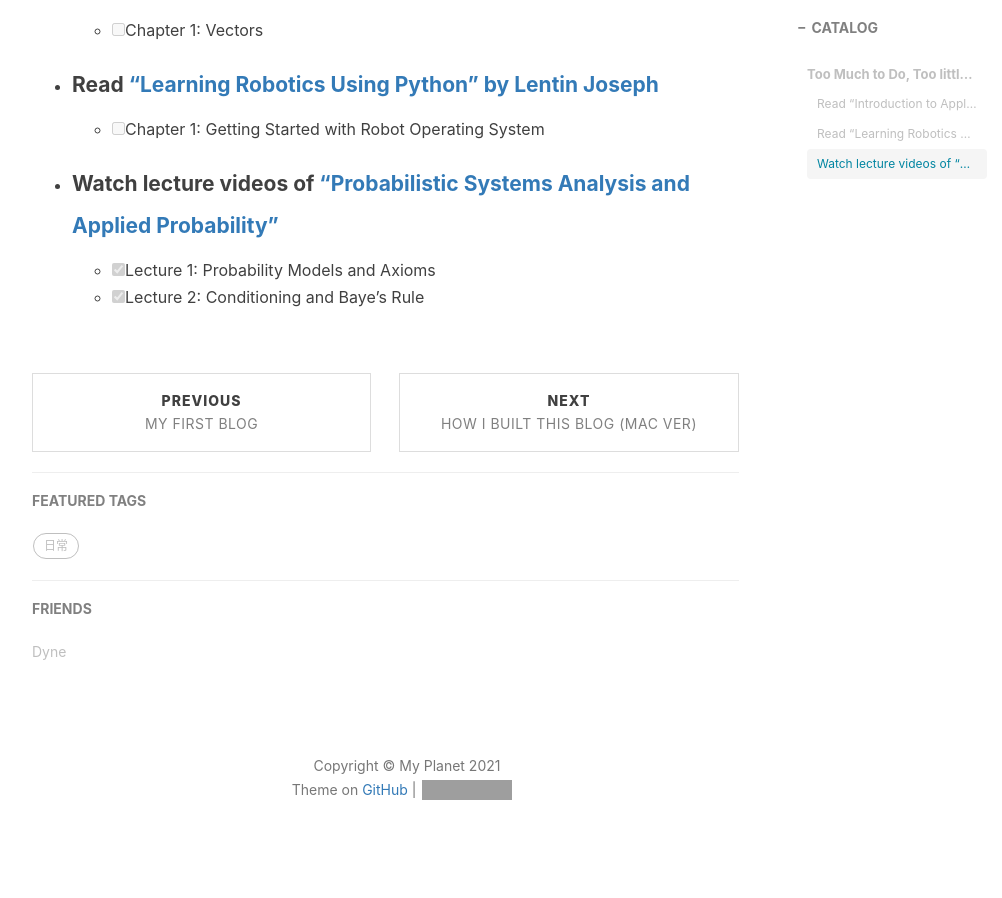
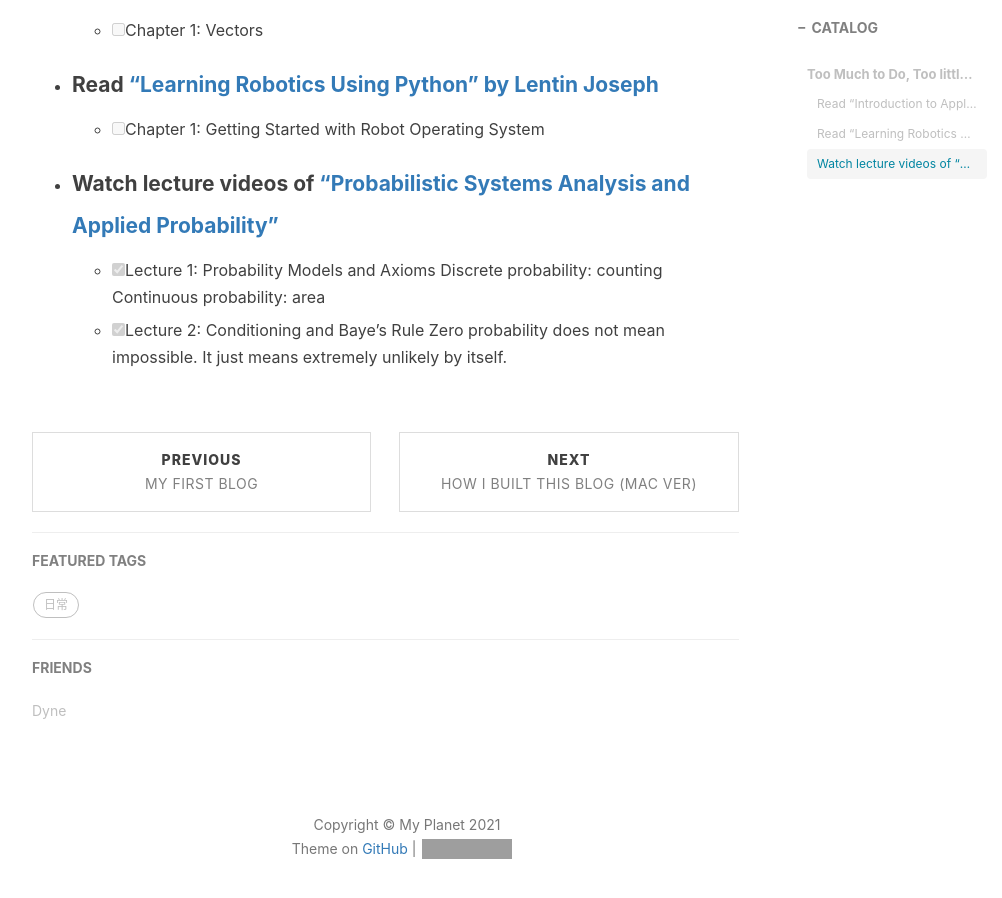
Before and after one commit to alicetoo123/alicetoo123.github.io, a Jekyll site: the page built from _posts/2021-06-28-2021-여름방학-계획.md, in a window 1280 px wide and 900 px high, scrolled down 696 px. Shown: the whole window, without its empty margins (233-1235 px from the left). Built offline with Jekyll 4.4.1, drawn with Linux system fonts in a browser that asks for light colours; nearby versions of some CDN libraries; comment, search, counter and statistics services are not loaded; grey boxes are pictures that could not be loaded.

Commit message:
Update 2021-06-28-2021-여름방학-계획.md

```diff
--- a/_posts/2021-06-28-2021-여름방학-계획.md
+++ b/_posts/2021-06-28-2021-여름방학-계획.md
@@ -27,4 +27,8 @@
 - #### Watch lecture videos of ["Probabilistic Systems Analysis and Applied Probability"](https://www.youtube.com/playlist?list=PLUl4u3cNGP60A3XMwZ5sep719_nh95qOe)
 
 	- [x] Lecture 1:  Probability Models and Axioms
+	      Discrete probability: counting
+	      Continuous probability: area
+
 	- [x] Lecture 2:  Conditioning and Baye's Rule
+	      Zero probability does not mean impossible. It just means extremely unlikely by itself.
```
